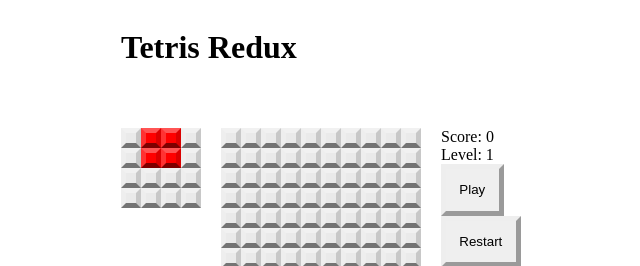
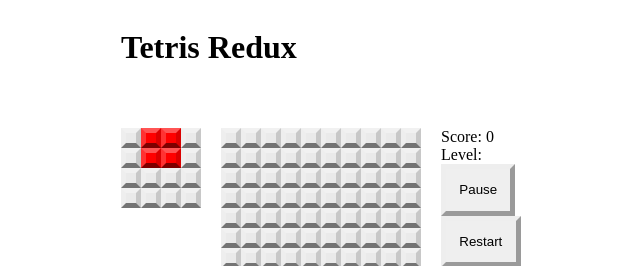
Before and after one commit to KJSDR/React-Redux-Tetris-Tutorial, a React (Vite) app: page / in a window 1280 px wide. Shown: the top 266 px of the page, without its empty margins (319-959 px from the left). Built offline with nearby package versions, Linux system fonts and the light colour scheme.

Commit message:
added connection for score board

```diff
--- a/src/components/ScoreBoard.jsx
+++ b/src/components/ScoreBoard.jsx
@@ -1,16 +1,36 @@
 import React from 'react';
+import { useSelector, useDispatch } from 'react-redux';
+import { pause, resume, restart } from '../features/gameSlice';
 
 export default function ScoreBoard() {
+  const dispatch = useDispatch();
+  const { score, isRunning, gameOver, level } = useSelector((state) => state);
+
   return (
     <div className="score-board">
-      <div>Score: 0</div>
-      <div>Level: 1</div>
-      <button className="score-board-button" onClick={(e) => {
-        // ...
-      }}>Play</button>
-      <button className="score-board-button" onClick={(e) => {
-        // ...
-      }}>Restart</button>
+      <div>Score: {score}</div>
+      <div>Level: {level}</div>
+
+      <button
+        className="score-board-button"
+        onClick={() => {
+          if (gameOver) return;
+          if (isRunning) {
+            dispatch(pause());
+          } else {
+            dispatch(resume());
+          }
+        }}
+      >
+        {isRunning ? 'Pause' : 'Play'}
+      </button>
+
+      <button
+        className="score-board-button"
+        onClick={() => dispatch(restart())}
+      >
+        Restart
+      </button>
     </div>
   );
 }
```
